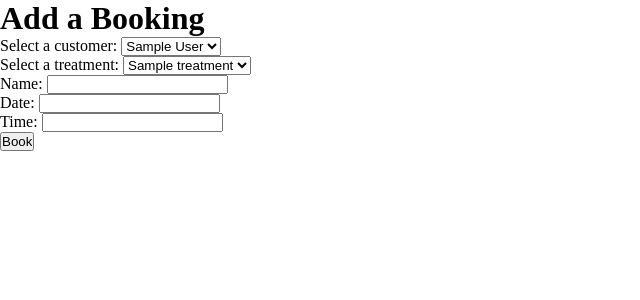
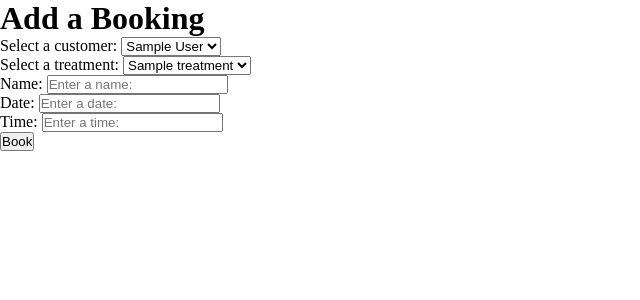
Before and after one commit to abasile1-tech/cyberpunk_ripperdoc_appointment_scheduler, a Flask app: page /bookings/new in a window 1280 px wide. Shown: the part 90-390 px from the top of the page, without its empty margins (0-640 px from the left). Run offline with Flask 3, Linux system fonts and the light colour scheme; tables that the repository leaves empty hold one stand-in row (values such as "Sample post").

Commit message:
I added some placholders to the input fields on the booking form

```diff
--- a/templates/bookings/new.html
+++ b/templates/bookings/new.html
@@ -23,15 +23,15 @@
 	</li>
 	<li>
 	<label for="name">Name:</label>
-	<input type="text" name="name">
+	<input type="text" name="name" placeholder="Enter a name:">
 	</li>
 	<li>
 	<label for="date">Date:</label>
-	<input type="text" name="date">
+	<input type="text" name="date" placeholder="Enter a date:">
 	</li>
 	<li>
 	<label for="time">Time:</label>
-	<input type="text" name="time">
+	<input type="text" name="time" placeholder="Enter a time:">
 	</li>
 	<li><input type='submit' value="Book">
 	</li>
```
